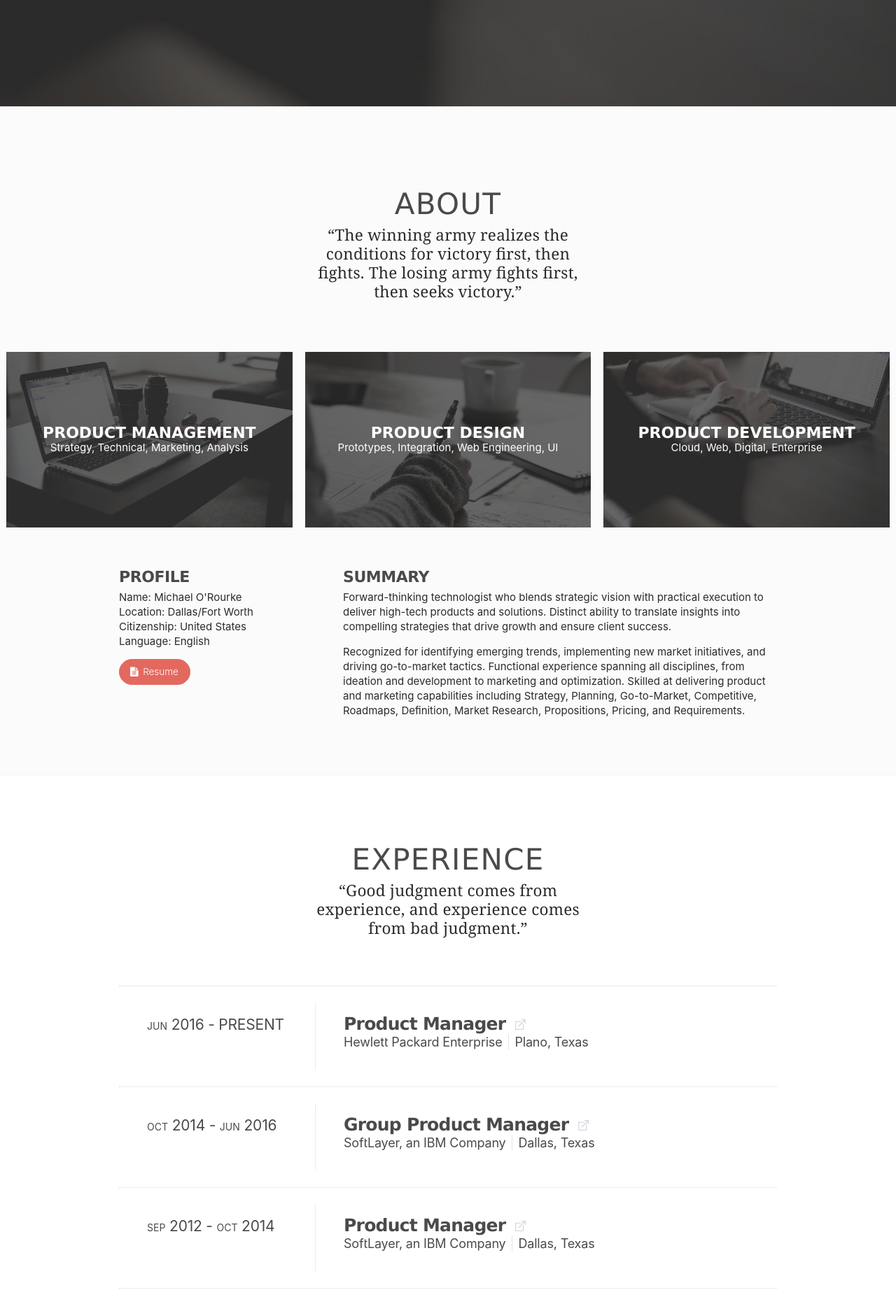
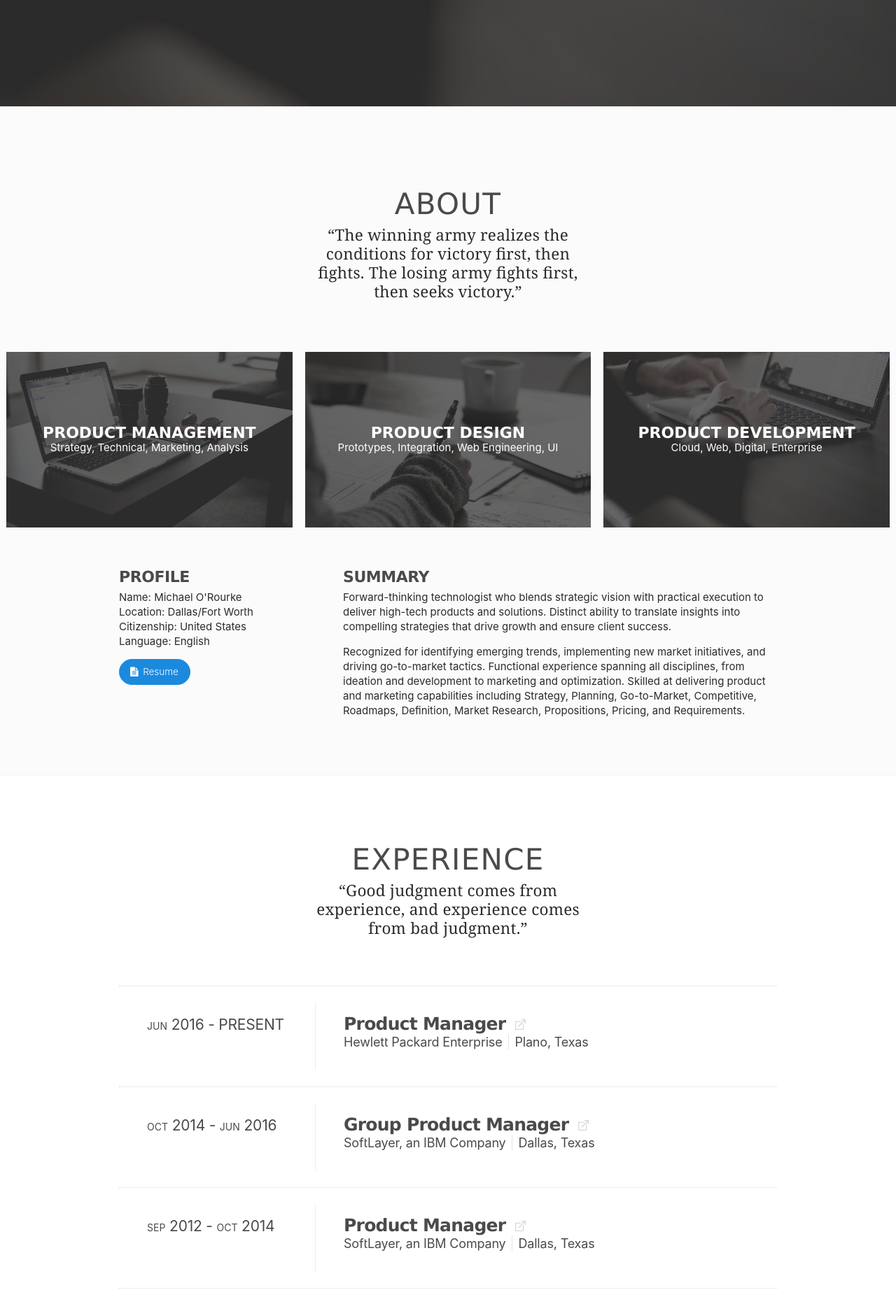
Before and after one commit to caleorourke/unveil, a Jekyll site: the page built from index.html, in a window 1280 px wide. Shown: the part 747-2611 px from the top of the page at 70% size. Built offline with Jekyll 4.4.1, drawn with Linux system fonts in a browser that asks for light colours.

Commit message:
standards adoption

```diff
--- a/_includes/modals/products.html
+++ b/_includes/modals/products.html
@@ -10,7 +10,7 @@
         <p class="modal-tagline">{{site.data.products.aod.categories}}</p>
         <p class="modal-date">Mar 2014 &dash; Jun 2014</p>
         <p class="modal-paragraph">A convergence of CDN, Deep Storage, and Transcoding into an Infrastructure Media Service for SoftLayer. Consists of a packet-shaping interface to enable optimal operation in digital, cross channel ecosystems. Built to reduce operating expenses for events, conferences, and shows. Includes the ability to rapidly ingest, transcode, QC, edit, post, and play out media on streaming platforms.</p>
-        <p><a class="btn btn--default" href="{{page.baseurl}}public/docs/Product-Brief-AOD.pdf" target="_blank">Read More</a></p>
+        <p><a class="btn btn-color--default" href="{{page.baseurl}}public/docs/Product-Brief-AOD.pdf" target="_blank">Read More</a></p>
       </div>
     </div>
   </div>
@@ -28,7 +28,7 @@
         <p class="modal-tagline">{{site.data.products.chef-openstack.categories}}</p>
         <p class="modal-date">Sep 2013 &dash; Jan 2014</p>
         <p class="modal-paragraph">Opscode Chef recipes designed to harness bare-metal and virtual servers. Able to deploy and scale an OpenStack cloud to hundreds of nodes. Includes scripts to rapidly prototype and sandbox using Vagrant and Virtual Box.</p>
-        <p><a class="btn btn--default" href="//blog.softlayer.com/2014/simplified-openstack-deployment-softlayer" target="_blank">Read More</a></p>
+        <p><a class="btn btn-color--default" href="//blog.softlayer.com/2014/simplified-openstack-deployment-softlayer" target="_blank">Read More</a></p>
       </div>
     </div>
   </div>
@@ -46,7 +46,7 @@
         <p class="modal-tagline">{{site.data.products.cloudant.categories}}</p>
         <p class="modal-date">Apr 2014 &dash; Aug 2014</p>
         <p class="modal-paragraph">Scalable, always-on NoSQL cloud database service. Provides access to JSON data and attachments from SoftLayer's API. Built as a lightweight scaffold for provisioning quickly and reducing data access latency. Features includes high availability, data replication and sync, and geo-load balancing.</p>
-        <p><a class="btn btn--default" href="//www.softlayer.com/info/cloudant" target="_blank">Read More</a></p>
+        <p><a class="btn btn-color--default" href="//www.softlayer.com/info/cloudant" target="_blank">Read More</a></p>
       </div>
     </div>
   </div>
@@ -64,7 +64,7 @@
         <p class="modal-tagline">{{site.data.products.imeter.categories}}</p>
         <p class="modal-date">Mar 2011 &dash; Sep 2011</p>
         <p class="modal-paragraph">Storefront for purchasing and activating Internet-enabled apps on smart devices. Built as an expandable suite of products to increase software attachment rates and control spending on development. Includes apps for metering, remote diagnostics, funding, accounting, usage, and back-office services.</p>
-        <p><a class="btn btn--default" href="//www.neopostusa.com/postage-meters-software/imeter-apps" target="_blank">Read More</a></p>
+        <p><a class="btn btn-color--default" href="//www.neopostusa.com/postage-meters-software/imeter-apps" target="_blank">Read More</a></p>
       </div>
     </div>
   </div>
@@ -82,7 +82,7 @@
         <p class="modal-tagline">{{site.data.products.jumpgate.categories}}</p>
         <p class="modal-date">Nov 2013 &dash; Feb 2014</p>
         <p class="modal-paragraph">Fabricated Python drivers designed to make OpenStack's API compatible with any public and private cloud provider. Built as a compatibility layer to translate incoming OpenStack calls into API calls for dissimilar clouds. Includes a WSGI-compatible interface to support nginx, Apache, gunicorn and uwsgi.</p>
-        <p><a class="btn btn--default" href="//blog.softlayer.com/2014/building-bridge-openstack-api" target="_blank">Read More</a></p>
+        <p><a class="btn btn-color--default" href="//blog.softlayer.com/2014/building-bridge-openstack-api" target="_blank">Read More</a></p>
       </div>
     </div>
   </div>
@@ -100,7 +100,7 @@
         <p class="modal-tagline">{{site.data.products.message-queue.categories}}</p>
         <p class="modal-date">Sep 2012 &dash; Mar 2013</p>
         <p class="modal-paragraph">Message broker middleware for creating applications with scalable, cost-effective messaging and notification. Provides a secure message view and editable queues directly from SoftLayer's Customer Portal. Includes a full-featured REST API and language bindings for Ruby, Python, Java, and PHP.</p>
-        <p><a class="btn btn--default" href="//www.softlayer.com/message-queue" target="_blank">Read More</a></p>
+        <p><a class="btn btn-color--default" href="//www.softlayer.com/message-queue" target="_blank">Read More</a></p>
       </div>
     </div>
   </div>
@@ -118,7 +118,7 @@
         <p class="modal-tagline">{{site.data.products.postal-accountant.categories}}</p>
         <p class="modal-date">Dec 2007 &dash; Aug 2008</p>
         <p class="modal-paragraph">Comprehensive analytics platform with built-in monitoring and tracking for controlling expenses. Designed to aggregate data stores and capture detailed, real-time expenditures for reporting. Includes a web-based dashboard and reporting engine. Provides customers with the means to cut operating expenses by up to 40% and relieve budget constraints.</p>
-        <p><a class="btn btn--default" href="{{page.baseurl}}public/docs/Product-Brief-PA.pdf" target="_blank">Read More</a></p>
+        <p><a class="btn btn-color--default" href="{{page.baseurl}}public/docs/Product-Brief-PA.pdf" target="_blank">Read More</a></p>
       </div>
     </div>
   </div>
@@ -136,7 +136,7 @@
         <p class="modal-tagline">{{site.data.products.private-cloud.categories}}</p>
         <p class="modal-date">Jan 2015 &dash; Sep 2015</p>
         <p class="modal-paragraph">Dedicated, high-performing bare-metal servers housed in global data centers. Built on open standards to support the flexibility and portability of enterprise workloads. Designed for compliance, availability, security and 99.95% uptime. Includes an isolated physical infrastructure for compute, storage, network gateways and VPN connections with encrypted tunneling.</p>
-        <p><a class="btn btn--default" href="//open.ibmcloud.com/index.html" target="_blank">Read More</a></p>
+        <p><a class="btn btn-color--default" href="//open.ibmcloud.com/index.html" target="_blank">Read More</a></p>
       </div>
     </div>
   </div>
@@ -154,7 +154,7 @@
         <p class="modal-tagline">{{site.data.products.siebel.categories}}</p>
         <p class="modal-date">Jan 2005 &dash; Jul 2007</p>
         <p class="modal-paragraph">CRM application with packages for Sales, Marketing, Commerce, and Help Desk. Built to overhaul, govern, and converge outdated line-of-business programs into one comprehensive foundation. Provides a secure data platform for ingesting, staging, and accessing records from a number of data sources.</p>
-        <p><a class="btn btn--default" href="//www.oracle.com/us/products/applications/siebel/overview/index.html" target="_blank">Read More</a></p>
+        <p><a class="btn btn-color--default" href="//www.oracle.com/us/products/applications/siebel/overview/index.html" target="_blank">Read More</a></p>
       </div>
     </div>
   </div>
--- a/_includes/modals/resume.html
+++ b/_includes/modals/resume.html
@@ -8,8 +8,8 @@
         <h4>Resume</h4>
         <p class="modal-tagline modal-tagline-resume">Select a format to view my resume in.</p>
         <p>
-          <a class="btn u-text-decoration-hidden u-min-width" href="{{page.baseurl}}public/docs/Michael-ORourke-Resume.pdf" target="_blank">PDF</a>
-          <a class="btn u-text-decoration-hidden u-min-width" href="{{page.baseurl}}public/docs/Michael-ORourke-Resume.txt" target="_blank">TXT</a>
+          <a class="btn btn-transparent--default u-text-decoration-hidden u-min-width" href="{{page.baseurl}}public/docs/Michael-ORourke-Resume.pdf" target="_blank">PDF</a>
+          <a class="btn btn-transparent--default u-text-decoration-hidden u-min-width" href="{{page.baseurl}}public/docs/Michael-ORourke-Resume.txt" target="_blank">TXT</a>
         </p>
       </div>
     </div>
--- a/_includes/sections/about.html
+++ b/_includes/sections/about.html
@@ -19,7 +19,7 @@
          Citizenship: United States<br>
          Language: English
       </p>
-      <p><a class="btn btn--default" data-toggle="modal" data-target="#resume"><i class="fa fa-file-text fa-fw"></i> Resume&nbsp;</a></p>
+      <p><a class="btn btn-color--default" data-toggle="modal" data-target="#resume"><i class="fa fa-file-text fa-fw"></i> Resume&nbsp;</a></p>
       <br>
       <br>
     </div>
--- a/_includes/sections/experience.html
+++ b/_includes/sections/experience.html
@@ -28,7 +28,7 @@
             <h5>SoftLayer, an IBM Company<span class="tab-content--location"> {{site.data.location.dallas}}</span></h5>
             <div class="tab-collapsed">
               <p>Pivot product initiatives and market strategies toward developing a growing cloud computing platform. Responsible for building and launching new cloud PaaS and IaaS products in global marketplaces.</p>
-              <ul class="list-style--disc">
+              <ul class="list--disc">
                 <li>Establish new vertical products in Bluemix, SoftLayer, and IBM Marketplace catalogs</li>
                 <li>Enact strategies to reach untapped markets and new growth opportunities</li>
                 <li>Craft business cases, proofs-of-concept, and requirements for dev consumption</li>
@@ -46,7 +46,7 @@
             <h5>SoftLayer, an IBM Company<span class="tab-content--location"> {{site.data.location.dallas}}</span></h5>
             <div class="tab-collapsed">
               <p>Pivot product initiatives and market strategies toward developing a growing cloud computing platform. Responsible for building and launching new cloud PaaS and IaaS products in global marketplaces.</p>
-              <ul class="list-style--disc">
+              <ul class="list--disc">
                 <li>Establish new vertical products in Bluemix, SoftLayer, and IBM Marketplace catalogs</li>
                 <li>Enact strategies to reach untapped markets and new growth opportunities</li>
                 <li>Craft business cases, proofs-of-concept, and requirements for dev consumption</li>
@@ -64,7 +64,7 @@
             <h5>Neopost<span class="tab-content--location"> {{site.data.location.austin}}</span></h5>
             <div class="tab-collapsed">
               <p>Cultivated pipelines to new markets and designed offerings for new online solutions and native apps. Responsible for customer-facing SaaS, on-premise, and digital products.</p>
-              <ul class="list-style--disc">
+              <ul class="list--disc">
                 <li>Reached new markets by transitioning native products to hosted ecosystems</li>
                 <li>Facilitated technology refresh programs to eliminate churn and increase revenue flow</li>
                 <li>Adopted new Agile and Product Portfolio practices, reducing time-to-market by 40%</li>
@@ -82,7 +82,7 @@
             <h5>Neopost<span class="tab-content--location"> {{site.data.location.dallas}}</span></h5>
             <div class="tab-collapsed">
               <p>Cultivated pipelines to new markets and designed offerings for new online solutions and native apps. Responsible for customer-facing SaaS, on-premise, and digital products.</p>
-              <ul class="list-style--disc">
+              <ul class="list--disc">
                 <li>Reached new markets by transitioning native products to hosted ecosystems</li>
                 <li>Facilitated technology refresh programs to eliminate churn and increase revenue flow</li>
                 <li>Adopted new Agile and Product Portfolio practices, reducing time-to-market by 40%</li>
@@ -100,7 +100,7 @@
             <h5>Sprint Nextel <span class="tab-content--location"> {{site.data.location.plano}}</span></h5>
             <div class="tab-collapsed">
               <p>Spearheaded retail launches for mobile products and provided operational support for system hardware, networks, and back-office systems.</p>
-              <ul class="list-style--disc">
+              <ul class="list--disc">
                 <li>Ushered in technology induction programs for ION broadband, 3G, and new mobile devices</li>
                 <li>Coordinated new firmware builds, onsite implementations, and system updates during planned/unplanned maintenance windows</li>
                 <li>Gathered quantitative data to report failures and serviceability issues</li>
--- a/_includes/sections/gallery.html
+++ b/_includes/sections/gallery.html
@@ -1,26 +1,26 @@
 <div class="gallery desktop-col1-3 tablet-col1-3 mobile-col1-1">
-  <figure class="gallery-item gallery-item-hero">
+  <figure class="gallery-item gallery-item--hero">
     <img src="{{page.baseurl}}public/img/bg-gallery-left.jpg">
-    <figcaption class="gallery-item-text">
-      <div class="gallery-item-headline">
+    <figcaption class="gallery-item--text">
+      <div class="gallery-item--headline">
         <strong>Product Management</strong>
         <p>Strategy, Technical, Marketing, Analysis</p>
       </div>
     </figcaption>
   </figure>
-  <figure class="gallery-item gallery-item-hero">
+  <figure class="gallery-item gallery-item--hero">
     <img src="{{page.baseurl}}public/img/bg-gallery-center.jpg">
-    <figcaption class="gallery-item-text">
-      <div class="gallery-item-headline">
+    <figcaption class="gallery-item--text">
+      <div class="gallery-item--headline">
         <strong>Product Design</strong>
         <p>Prototypes, Integration, Web Engineering, UI</p>
       </div>
     </figcaption>
   </figure>
-  <figure class="gallery-item gallery-item-hero">
+  <figure class="gallery-item gallery-item--hero">
     <img src="{{page.baseurl}}public/img/bg-gallery-right.jpg">
-    <figcaption class="gallery-item-text">
-      <div class="gallery-item-headline">
+    <figcaption class="gallery-item--text">
+      <div class="gallery-item--headline">
         <strong>Product Development</strong>
         <p>Cloud, Web, Digital, Enterprise</p>
       </div>
--- a/_includes/sections/works.html
+++ b/_includes/sections/works.html
@@ -14,8 +14,8 @@
   <!-- Row #1 -->
     <figure class="gallery-item" data-toggle="modal" data-target="#aod">
       <img src="{{page.baseurl}}public/img/bg-products-fig1.jpg">
-      <figcaption class="gallery-item-text gallery-item-text-darken">
-        <div class="gallery-item-headline">
+      <figcaption class="gallery-item--text gallery-item--darken">
+        <div class="gallery-item--headline">
           <strong>{{site.data.products.aod.title}}</strong>
           <p>{{site.data.products.aod.categories}}</p>
         </div>
@@ -23,8 +23,8 @@
     </figure>
     <figure class="gallery-item" data-toggle="modal" data-target="#chef-openstack">
       <img src="{{page.baseurl}}public/img/bg-products-fig2.jpg">
-      <figcaption class="gallery-item-text gallery-item-text-darken">
-        <div class="gallery-item-headline">
+      <figcaption class="gallery-item--text gallery-item--darken">
+        <div class="gallery-item--headline">
           <strong>{{site.data.products.chef-openstack.title}}</strong>
           <p>{{site.data.products.chef-openstack.categories}}</p>
         </div>
@@ -32,8 +32,8 @@
     </figure>
     <figure class="gallery-item" data-toggle="modal" data-target="#cloudant">
       <img src="{{page.baseurl}}public/img/bg-products-fig3.jpg">
-      <figcaption class="gallery-item-text gallery-item-text-darken">
-        <div class="gallery-item-headline">
+      <figcaption class="gallery-item--text gallery-item--darken">
+        <div class="gallery-item--headline">
           <strong>{{site.data.products.cloudant.title}}</strong>
           <p>{{site.data.products.cloudant.categories}}</p>
         </div>
@@ -44,8 +44,8 @@
   <!-- Row #2 -->
     <figure class="gallery-item" data-toggle="modal" data-target="#imeter">
       <img src="{{page.baseurl}}public/img/bg-products-fig2.jpg">
-      <figcaption class="gallery-item-text gallery-item-text-darken">
-        <div class="gallery-item-headline">
+      <figcaption class="gallery-item--text gallery-item--darken">
+        <div class="gallery-item--headline">
           <strong>{{site.data.products.imeter.title}}</strong>
           <p>{{site.data.products.imeter.categories}}</p>
         </div>
@@ -53,8 +53,8 @@
     </figure>
     <figure class="gallery-item" data-toggle="modal" data-target="#jumpgate">
       <img src="{{page.baseurl}}public/img/bg-products-fig3.jpg">
-      <figcaption class="gallery-item-text gallery-item-text-darken">
-        <div class="gallery-item-headline">
+      <figcaption class="gallery-item--text gallery-item--darken">
+        <div class="gallery-item--headline">
           <strong>{{site.data.products.jumpgate.title}}</strong>
           <p>{{site.data.products.jumpgate.categories}}</p>
         </div>
@@ -62,8 +62,8 @@
     </figure>
     <figure class="gallery-item" data-toggle="modal" data-target="#message-queue">
       <img src="{{page.baseurl}}public/img/bg-products-fig1.jpg">
-      <figcaption class="gallery-item-text gallery-item-text-darken">
-        <div class="gallery-item-headline">
+      <figcaption class="gallery-item--text gallery-item--darken">
+        <div class="gallery-item--headline">
           <strong>{{site.data.products.message-queue.title}}</strong>
           <p>{{site.data.products.message-queue.categories}}</p>
         </div>
@@ -74,8 +74,8 @@
   <!-- Row #3 -->
     <figure class="gallery-item" data-toggle="modal" data-target="#postal-accountant">
       <img src="{{page.baseurl}}public/img/bg-products-fig3.jpg">
-      <figcaption class="gallery-item-text gallery-item-text-darken">
-        <div class="gallery-item-headline">
+      <figcaption class="gallery-item--text gallery-item--darken">
+        <div class="gallery-item--headline">
           <strong>{{site.data.products.postal-accountant.title}}</strong>
           <p>{{site.data.products.postal-accountant.categories}}</p>
         </div>
@@ -83,8 +83,8 @@
     </figure>
     <figure class="gallery-item" data-toggle="modal" data-target="#private-cloud">
       <img src="{{page.baseurl}}public/img/bg-products-fig1.jpg">
-      <figcaption class="gallery-item-text gallery-item-text-darken">
-        <div class="gallery-item-headline">
+      <figcaption class="gallery-item--text gallery-item--darken">
+        <div class="gallery-item--headline">
           <strong>{{site.data.products.private-cloud.title}}</strong>
           <p>{{site.data.products.private-cloud.categories}}</p>
         </div>
@@ -92,8 +92,8 @@
     </figure>
     <figure class="gallery-item" data-toggle="modal" data-target="#siebel">
       <img src="{{page.baseurl}}public/img/bg-products-fig2.jpg">
-      <figcaption class="gallery-item-text gallery-item-text-darken">
-        <div class="gallery-item-headline">
+      <figcaption class="gallery-item--text gallery-item--darken">
+        <div class="gallery-item--headline">
           <strong>{{site.data.products.siebel.title}}</strong>
           <p>{{site.data.products.siebel.categories}}</p>
         </div>
--- a/js/options.js
+++ b/js/options.js
@@ -36,7 +36,7 @@
     goal:       100, // 100%
     size:       80,  // in px
     speed:      40,  // speed of 1/100
-    barcolor:   '#e3695f',
+    barcolor:   '#1b8ade',
     barsize:    '2',
     trackcolor: '#f6f6f6',
     fillcolor:  'none',
--- a/less/@main.less
+++ b/less/@main.less
@@ -3,7 +3,7 @@
    ========================= */
 @import "variables.less";
 @import "mixins.less";
-@import "base.less";
+@import "scaffold.less";
 @import "type.less";
 @import "grid.less";
 @import "btn.less";
--- a/less/variables.less
+++ b/less/variables.less
@@ -28,8 +28,8 @@
 @orange:                  #e9573f;
 @grayish:                 #aac1bf;
 
-@default-color:           @redish;
-@default-color-hover:     @redish-hover;
+@default-color:           @blue;
+@default-color-hover:     @blue-hover;
 
 /* =========================
    Grayscale
```
Also changed, not shown: less/base.less (deleted, +0 -141 lines), less/btn.less (+9 -7 lines), less/gallery.less (+4 -4 lines), public/css/main.min.css, public/js/main.min.js.
